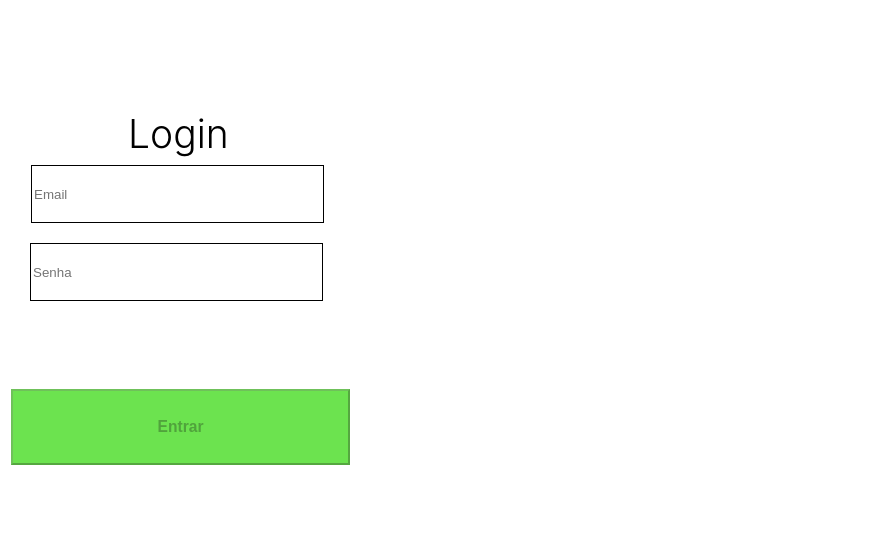
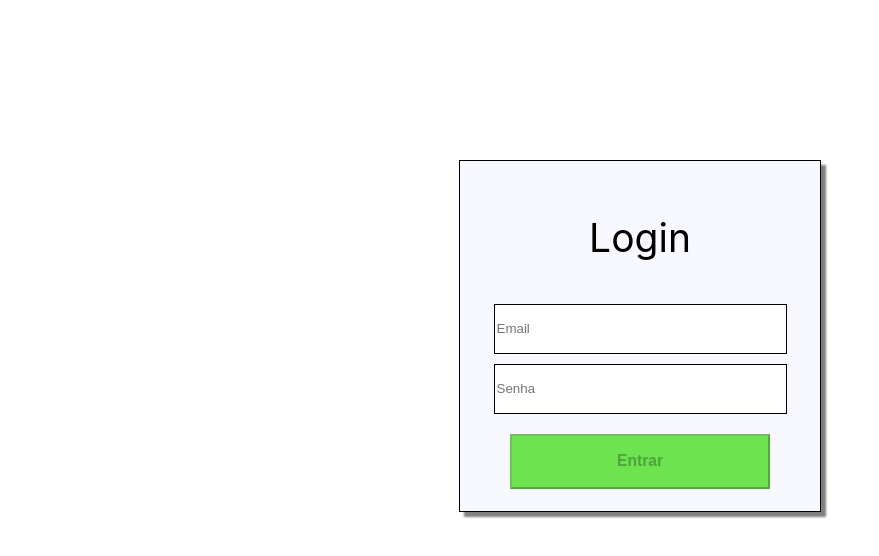
Before and after one commit to tryber/sd-03-recipes-app-04, a React (Create React App) app: page / in a window 1280 px wide. Shown: the top 556 px of the page, without its empty margins (0-879 px from the left). Built offline with nearby package versions, Linux system fonts and the light colour scheme.

Commit message:
css login screen

```diff
--- a/src/components/CSS/LoginScreen.css
+++ b/src/components/CSS/LoginScreen.css
@@ -1,32 +1,32 @@
 .login-screen {
-  height: 640px;
+  align-items: center;
+  background-color: ghostwhite;
+  border: 1px solid black;
+  box-shadow: gray 5px 5px 2px ;
+  display: flex;
+  flex-direction: column;
+  height: 350px;
+  justify-content: center;
+  margin: auto;
+  margin-top: 20vh;
+  text-align: center;
   width: 360px;
 }
 
 h2 {
-  align-items: flex-end;
   color: black;
-  display: flex;
   font-size: 39px;
   font-style: normal;
-  font-weight: 300;
-  height: 46px;
-  left: 128px;
+  font-weight: 400;
   line-height: 46px;
-  position: absolute;
-  top: 79px;
-  width: 97px;
 }
 
 .email {
   background: white;
   border: 1px solid black;
   box-sizing: border-box;
-  height: 58px;
-  left: 31px;
+  height: 50px;
   margin-top: 10px;
-  position: absolute;
-  top: 155px;
   width: 293px;
 }
 
@@ -34,18 +34,13 @@ h2 {
   background: white;
   border: 1px solid black;
   box-sizing: border-box;
-  height: 58px;
-  left: 30px;
-  position: absolute;
-  top: 243px;
+  height: 50px;
+  margin-top: 10px;
   width: 293px;
 }
 
 button {
   background: #6ce34f;
-  height: 76px;
-  left: 11px;
-  position: absolute;
-  top: 389px;
-  width: 339px;
+  margin-top: 20px;
+  width: 260px;
 }
```
